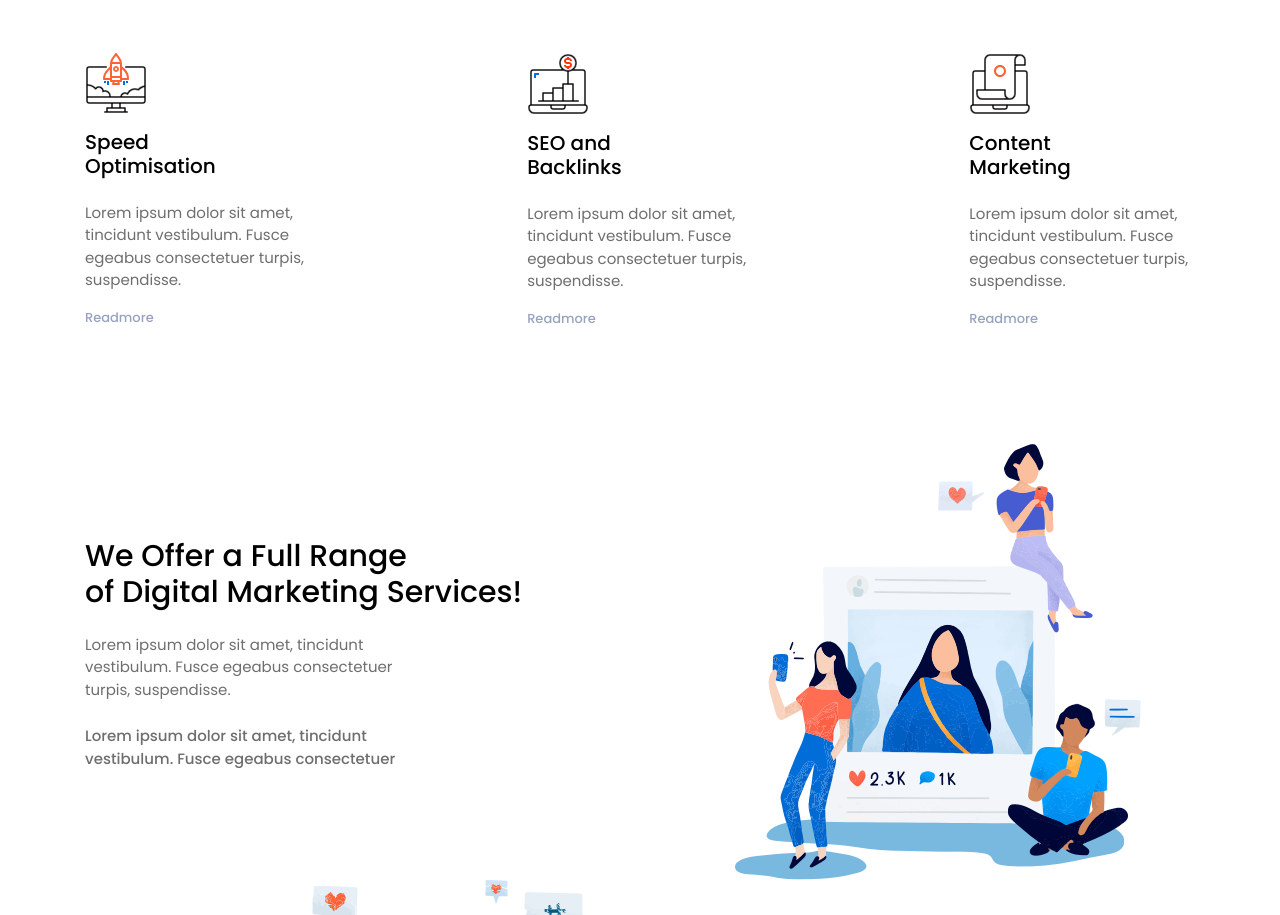
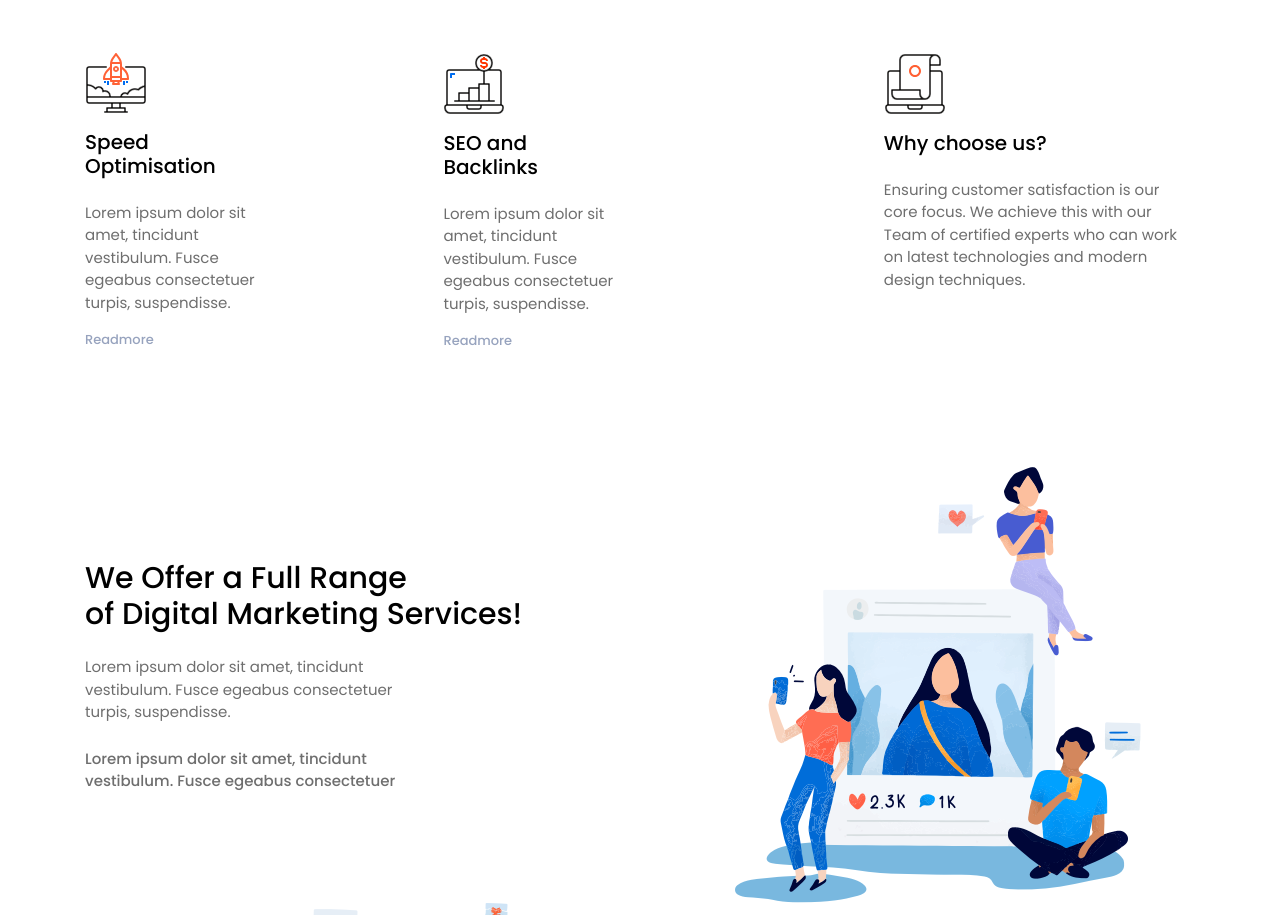
Before and after one commit to Sowmya2400/VergeSystem, a website: page index.html in a window 1280 px wide. Shown: the part 901-1816 px from the top of the page. Drawn offline with Linux system fonts and the light colour scheme.

Commit message:
about us 0.2

```diff
--- a/index.html
+++ b/index.html
@@ -98,9 +98,10 @@
           <div class="grid-margin d-flex justify-content-end">
             <div class="features-width">
               <img src="images/Group5.svg" alt="" class="img-icons">
-              <h5 class="py-3">Content<br>Marketing</h5>
-              <p class="text-muted">Lorem ipsum dolor sit amet, tincidunt vestibulum. Fusce egeabus consectetuer turpis, suspendisse.</p>
-              <a href="#"><p class="readmore-link">Readmore</p></a>
+              <h5 class="py-3">Why choose us?</h5>
+              <p class="text-muted">Ensuring customer satisfaction is our core focus. We achieve this with our
+                Team of certified experts who can work on latest technologies and modern design
+                techniques.</p>
             </div>
           </div>
         </div>
```
